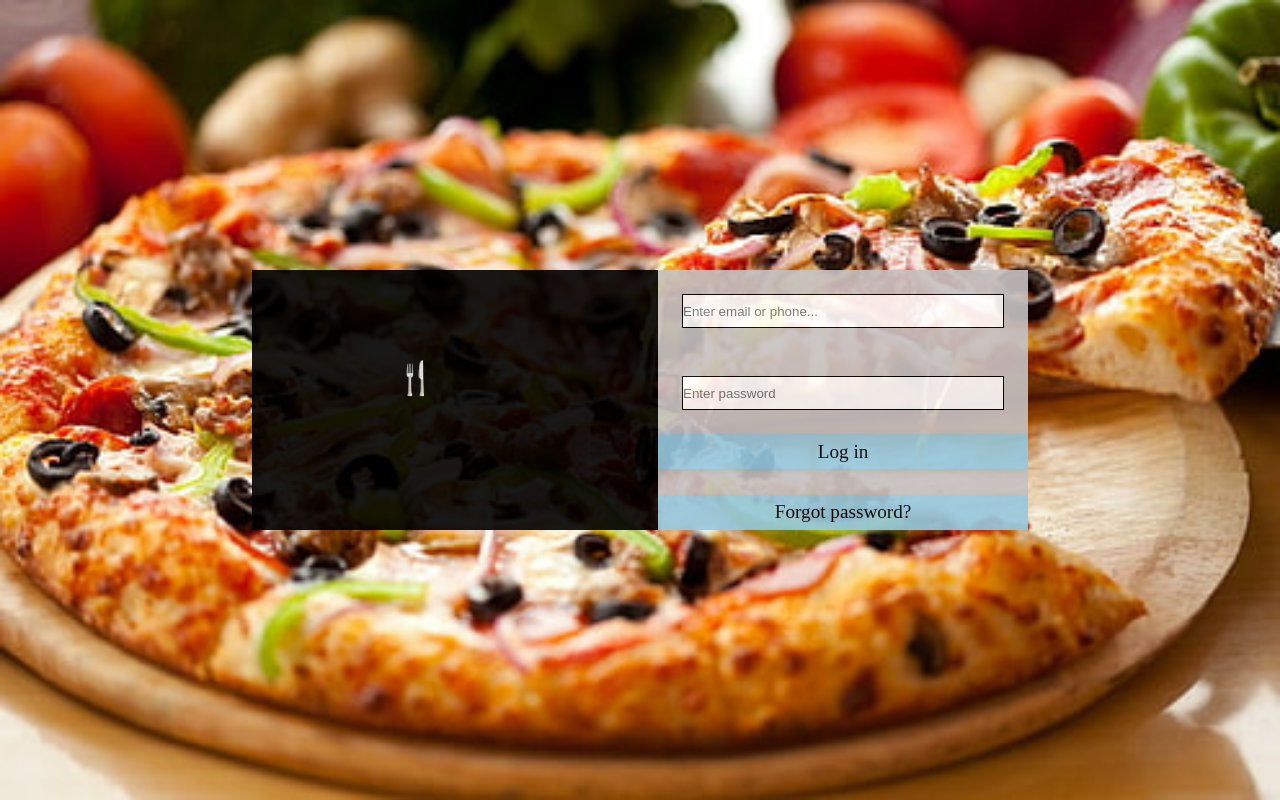
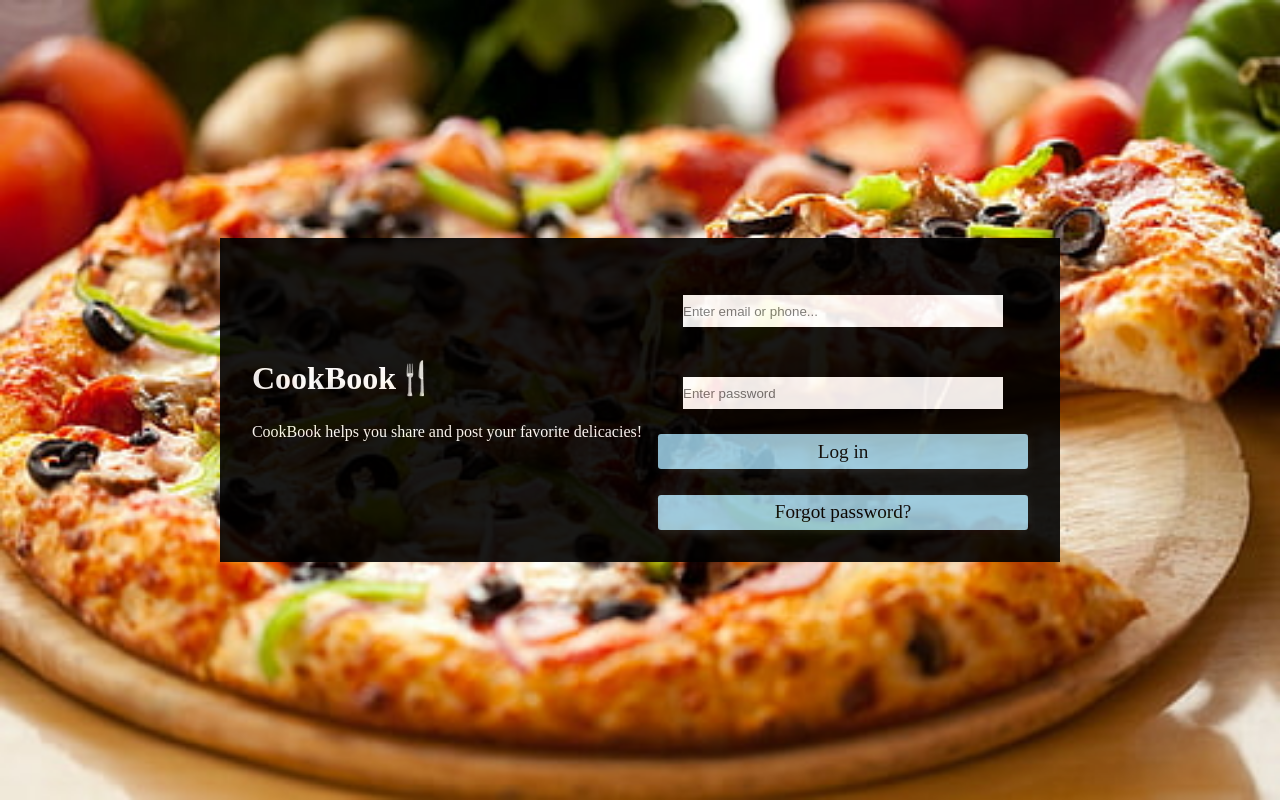
Before and after one commit to RitvikAnand583/cookbook, a React (Vite) app in the folder frontend/: page /login in a window 1280 px wide. Built offline with nearby package versions, Linux system fonts and the light colour scheme.

Commit message:
Made Login page stylish and added reusable compos

```diff
--- a/frontend/src/pages/Login.jsx
+++ b/frontend/src/pages/Login.jsx
@@ -4,6 +4,8 @@ import Input from "../ui/Input";
 import StyledForm from "../ui/Form";
 import Button from "../ui/Button";
 import Row from "../ui/Row";
+import Heading from "../ui/Heading";
+import Message from "../ui/Message";
 
 const ImageContainer = styled.div`
   background-image: url("../../public/delicious-pizza-pepperoni-pizza-wallpaper-thumb.jpg");
@@ -19,10 +21,14 @@ function Login() {
   return (
     <ImageContainer>
       <Row style={{ height: "100vh" }}>
-        <Row style={{ backgroundColor: "black", opacity: 0.9 }}>
+        <Row
+          style={{ backgroundColor: "black", opacity: 0.9, padding: "2rem" }}
+        >
           <Row type="vertical">
-            <h1>CookBook🍴</h1>
-            <p>CookBook helps you share and post your favorite delicacies!</p>
+            <Heading style={{ color: "white" }}>CookBook🍴</Heading>
+            <Message style={{ color: "white" }}>
+              CookBook helps you share and post your favorite delicacies!
+            </Message>
           </Row>
           <Row>
             <StyledForm method="POST" action="/">
--- a/frontend/src/ui/Form.jsx
+++ b/frontend/src/ui/Form.jsx
@@ -4,7 +4,7 @@ const StyledForm = styled.form`
   /* width: 10rem; */
   display: flex;
   flex-direction: column;
-  background-color: #c6c2c2;
+  background-color: inherit;
 `;
 
 export default StyledForm;
--- /dev/null
+++ b/frontend/src/ui/Heading.jsx
@@ -0,0 +1,37 @@
+import styled, { css } from "styled-components";
+
+const StyledHeading = styled.h1`
+  ${(props) =>
+    props.as === "h1" &&
+    css`
+      font-size: 3rem;
+      font-weight: 600;
+    `}
+  ${(props) =>
+    props.as === "h2" &&
+    css`
+      font-size: 2rem;
+      font-weight: 600;
+    `}
+  ${(props) =>
+    props.as === "h3" &&
+    css`
+      font-size: 1rem;
+      font-weight: 500;
+    `} /* line-height */
+`;
+
+Heading.defaultProps = {
+  as: "h2",
+  style: {},
+};
+
+function Heading({ children, as, style }) {
+  return (
+    <StyledHeading as={as} style={style && style}>
+      {children}
+    </StyledHeading>
+  );
+}
+
+export default Heading;
--- /dev/null
+++ b/frontend/src/ui/Message.jsx
@@ -0,0 +1,12 @@
+Message.defaultProps = {
+  style: {
+    color: "black",
+    fontSize: "14px",
+  },
+};
+
+function Message({ style, children }) {
+  return <p style={style && style}>{children}</p>;
+}
+
+export default Message;
--- a/frontend/src/ui/Row.jsx
+++ b/frontend/src/ui/Row.jsx
@@ -24,7 +24,6 @@ StyledRow.defaultProps = {
 };
 
 function Row({ children, style, type }) {
-  console.log(style);
   return (
     <StyledRow type={type} style={style && style}>
       {children}
```
